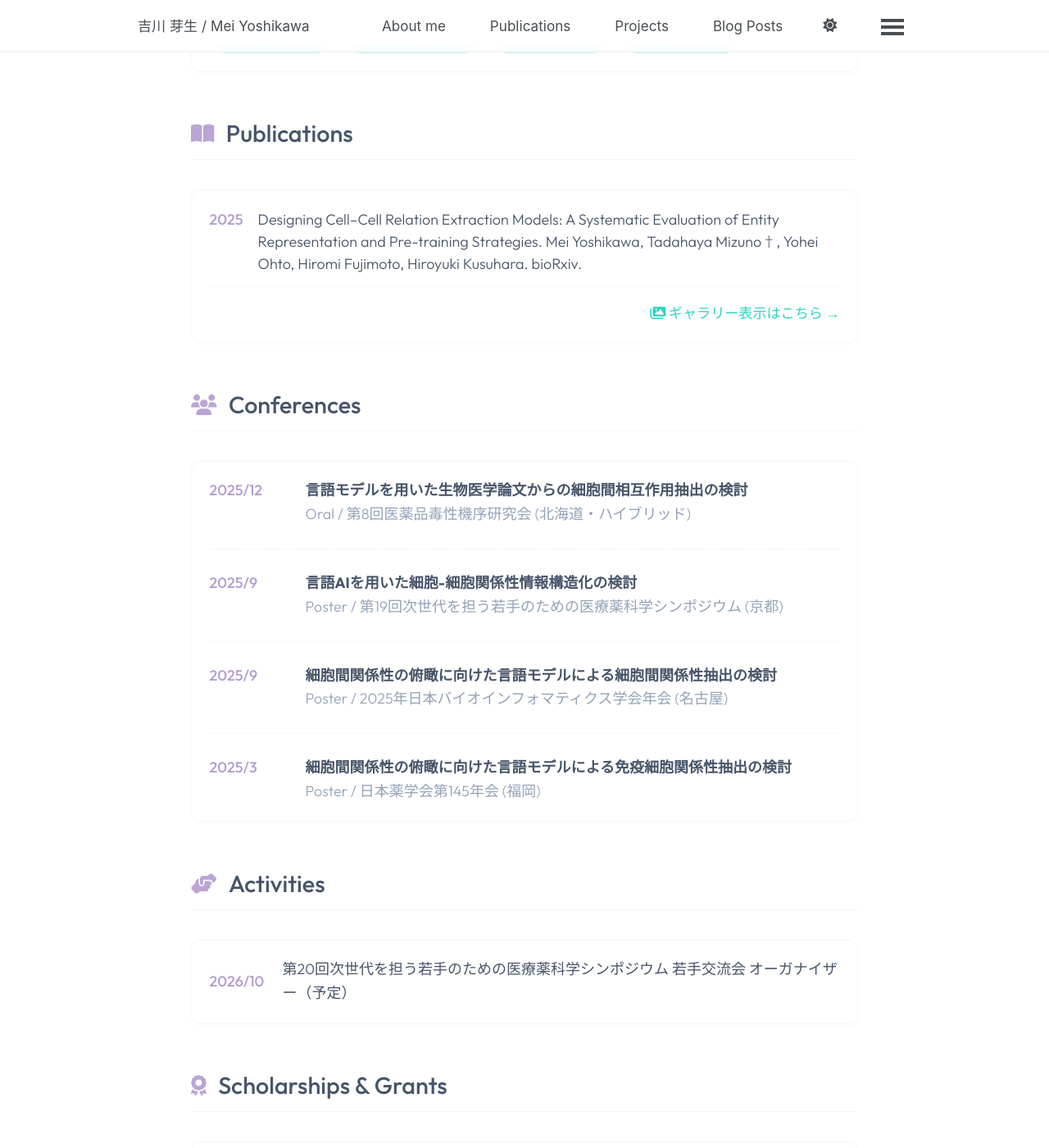
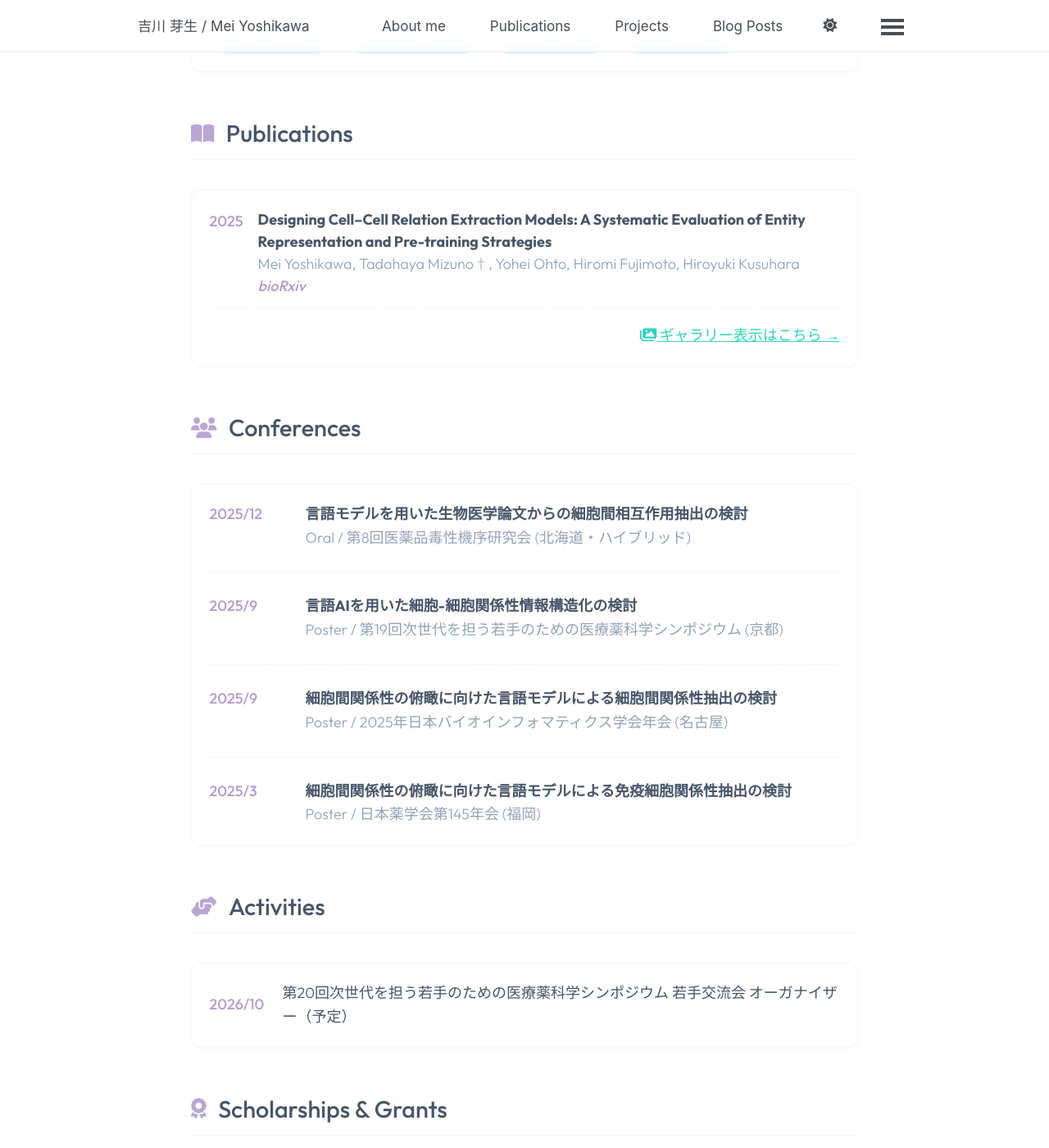
Before and after one commit to DevWithKaiju/DevWithKaiju.github.io, a Jekyll site: the page built from _pages/about.md, in a window 1280 px wide and 1400 px high, scrolled down 1306 px. Shown: the whole window at 82% size. Built offline with Jekyll 4.4.1, drawn with Linux system fonts in a browser that asks for light colours; a script bundle is joined from its source files by our own code; library files that are not in the unit come from our copies.

Commit message:
style: add beautiful structured layout for publications with line breaks

```diff
--- a/_pages/about.md
+++ b/_pages/about.md
@@ -73,15 +73,17 @@ title: ""
       <ul class="clean-list" style="display: flex; flex-direction: column; gap: 0.8rem;">
         {% for post in site.publications reversed %}
         <li style="align-items: flex-start; gap: 0.5rem; border-bottom: 1px dashed var(--global-border-color); padding-bottom: 0.8rem;">
-        <span style="color: var(--primary-color); font-weight: 500; min-width: 50px;">{{ post.date | date: "%Y" }}</span>
-        <span style="line-height: 1.5; color: var(--global-text-color);">
-          {{ post.citation | strip_html }}
+        <span style="color: var(--primary-color); font-weight: 500; min-width: 50px; margin-top: 2px;">{{ post.date | date: "%Y" }}</span>
+        <span style="line-height: 1.5;">
+          <strong><a href="{{ post.paperurl | default: '#' }}" target="_blank" rel="noopener noreferrer" style="text-decoration: none; color: inherit; transition: color 0.3s ease;" onmouseover="this.style.color='var(--accent-color)'" onmouseout="this.style.color='inherit'">{{ post.title }}</a></strong><br>
+          {% if post.authors %}<span style="color: var(--global-text-color-light);">{{ post.authors }}</span><br>{% endif %}
+          {% if post.venue %}<span style="color: var(--primary-color); font-weight: 500;"><em>{{ post.venue }}</em></span>{% endif %}
         </span>
       </li>
         {% endfor %}
       </ul>
       <div style="text-align: right; margin-top: 1rem;">
-        <a href="{{ '/publications/' | relative_url }}" style="font-size: 0.95rem; font-weight: 500; color: var(--accent-color); text-decoration: none;"><i class="fas fa-images"></i> ギャラリー表示はこちら &rarr;</a>
+        <a href="{{ '/publications/' | relative_url }}" class="gallery-link"><i class="fas fa-images"></i> ギャラリー表示はこちら &rarr;</a>
       </div>
     </div>
   </section>
@@ -93,28 +95,28 @@ title: ""
         <li>
           <div class="timeline-date">2025/12</div>
           <div class="timeline-content">
-            <strong><a href="#" style="text-decoration: none; color: inherit;">言語モデルを用いた生物医学論文からの細胞間相互作用抽出の検討</a></strong><br>
+            <strong><a href="https://www.senkyo.co.jp/iyakudokuken/8th_sapporo/index.html" target="_blank" rel="noopener noreferrer" style="text-decoration: none; color: inherit; transition: color 0.3s ease;" onmouseover="this.style.color='var(--accent-color)'" onmouseout="this.style.color='inherit'">言語モデルを用いた生物医学論文からの細胞間相互作用抽出の検討</a></strong><br>
             <span style="color: var(--global-text-color-light);">Oral / 第8回医薬品毒性機序研究会 (北海道・ハイブリッド)</span>
           </div>
         </li>
         <li>
           <div class="timeline-date">2025/9</div>
           <div class="timeline-content">
-            <strong><a href="#" style="text-decoration: none; color: inherit;">言語AIを用いた細胞-細胞関係性情報構造化の検討</a></strong><br>
+            <strong><a href="https://ycps.jp/19/" target="_blank" rel="noopener noreferrer" style="text-decoration: none; color: inherit; transition: color 0.3s ease;" onmouseover="this.style.color='var(--accent-color)'" onmouseout="this.style.color='inherit'">言語AIを用いた細胞-細胞関係性情報構造化の検討</a></strong><br>
             <span style="color: var(--global-text-color-light);">Poster / 第19回次世代を担う若手のための医療薬科学シンポジウム (京都)</span>
           </div>
         </li>
         <li>
           <div class="timeline-date">2025/9</div>
           <div class="timeline-content">
-            <strong><a href="#" style="text-decoration: none; color: inherit;">細胞間関係性の俯瞰に向けた言語モデルによる細胞間関係性抽出の検討</a></strong><br>
+            <strong><a href="https://www.jsbi.org/iibmp2025/" target="_blank" rel="noopener noreferrer" style="text-decoration: none; color: inherit; transition: color 0.3s ease;" onmouseover="this.style.color='var(--accent-color)'" onmouseout="this.style.color='inherit'">細胞間関係性の俯瞰に向けた言語モデルによる細胞間関係性抽出の検討</a></strong><br>
             <span style="color: var(--global-text-color-light);">Poster / 2025年日本バイオインフォマティクス学会年会 (名古屋)</span>
           </div>
         </li>
         <li>
           <div class="timeline-date">2025/3</div>
           <div class="timeline-content">
-            <strong><a href="#" style="text-decoration: none; color: inherit;">細胞間関係性の俯瞰に向けた言語モデルによる免疫細胞関係性抽出の検討</a></strong><br>
+            <strong><a href="https://pub.confit.atlas.jp/ja/event/pharm145" target="_blank" rel="noopener noreferrer" style="text-decoration: none; color: inherit; transition: color 0.3s ease;" onmouseover="this.style.color='var(--accent-color)'" onmouseout="this.style.color='inherit'">細胞間関係性の俯瞰に向けた言語モデルによる免疫細胞関係性抽出の検討</a></strong><br>
             <span style="color: var(--global-text-color-light);">Poster / 日本薬学会第145年会 (福岡)</span>
           </div>
         </li>
--- a/_sass/_custom.scss
+++ b/_sass/_custom.scss
@@ -644,6 +644,20 @@ html[data-theme="dark"] .page__footer {
   min-height: 80vh;
 }
 
+/* Gallery Link */
+.gallery-link {
+  font-size: 1rem;
+  font-weight: 500;
+  color: var(--accent-color);
+  text-decoration: none;
+  display: inline-block;
+  transition: all 0.3s ease;
+}
+.gallery-link:hover {
+  color: var(--primary-color);
+  transform: translateX(4px);
+}
+
 /* Ensure tags don't wrap on PC */
 @media (min-width: 1024px) {
   .tags-card {
```
Also changed, not shown: _pages/cv.md (+5 -3 lines), _publications/2025-01-01-biorxiv-paper.md (+1 -0 lines).
